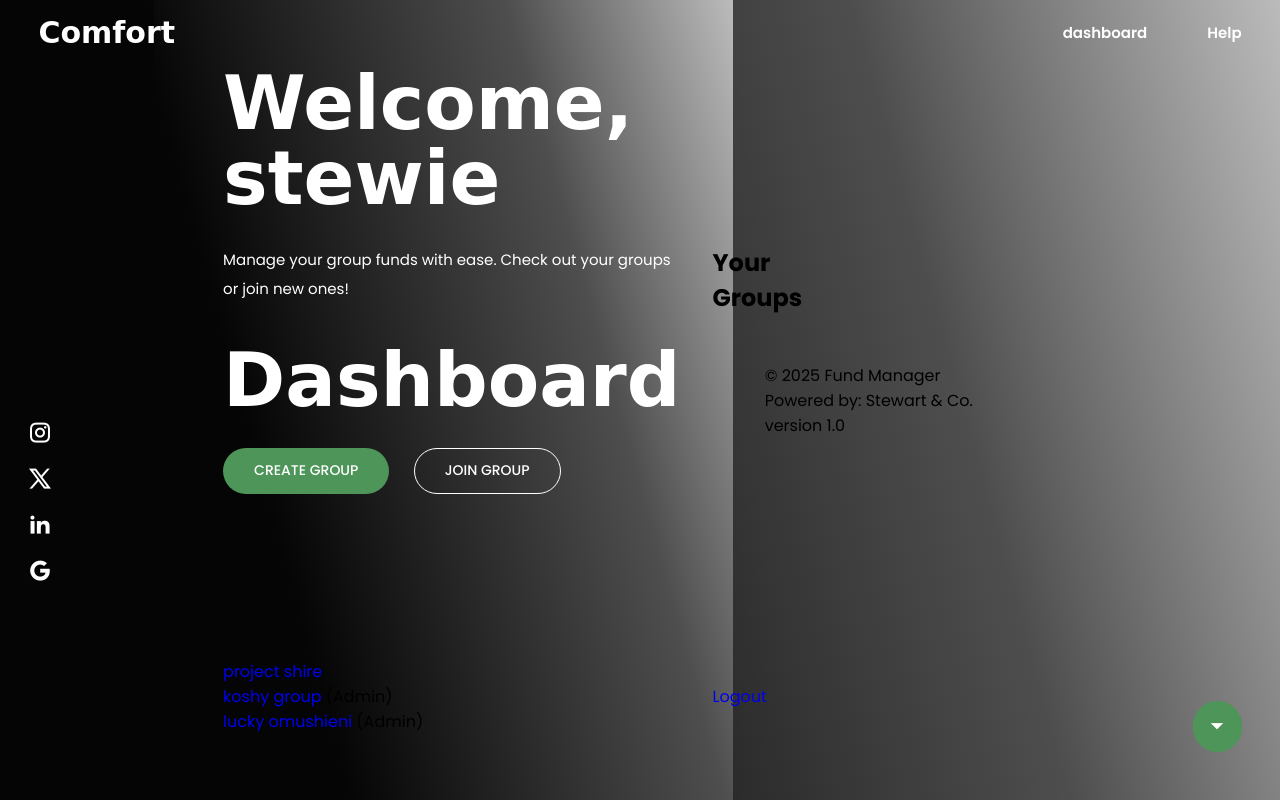
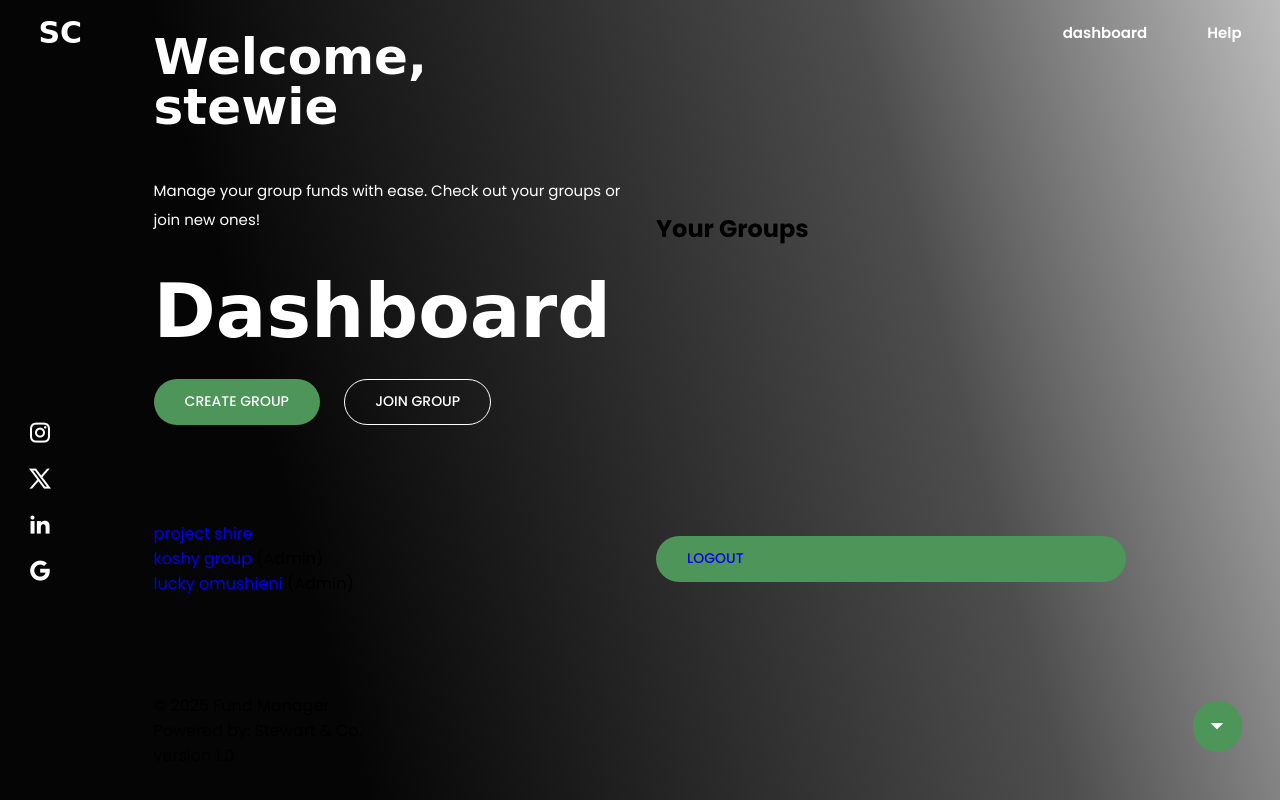
Before and after one commit to StewieC/projectshire1, a Django app: page / in a window 1280 px wide. Run offline with Django 5.2, Linux system fonts and the light colour scheme; a user stored in the database is signed in; data comes from the database, SQL or seed files in the repository; some libraries are stand-ins or nearby versions.

Commit message:
Add logout button with styling, update header logo, and enhance hero section text

```diff
--- a/contributions/static/css/style.css
+++ b/contributions/static/css/style.css
@@ -48,6 +48,23 @@ header {
     border-bottom: 2px solid white;
 }
 
+.logout{
+
+    display: inline-block;
+    color: white;
+    background: #4d9559;
+    border: 1px solid transparent;
+    padding: 12px 30px;
+    line-height: 1.4;
+    font-size: 14px;
+    font-weight: 500;
+    border-radius: 30px;
+    text-transform: uppercase;
+    transition: all .55s ease;
+
+}
+
+
 #menu-icon{
     color: white;
     font-size: 20px;
@@ -93,6 +110,15 @@ section{
     color: white;
     margin-bottom: 10px;
 }
+
+.hero-text h2{
+    font-family: 'Permanent Marker', cursive;
+    font-size: 50px;
+    line-height: 1;
+    color: white;
+    margin: 0 0 45px;
+}
+
 
 .hero-text p{
     color: white;
--- a/contributions/templates/contributions/base.html
+++ b/contributions/templates/contributions/base.html
@@ -24,7 +24,7 @@
 </head>
 <body>
     <header>
-        <a href="#" class="logo">Comfort</a>
+        <a href="#" class="logo">SC</a>
         <!-- <h1>Welcome to the Manage Pesa App</h1> -->
         <ul class="navlist">
         {% if user.is_authenticated %}
@@ -46,11 +46,14 @@
         </div>
         {% endif %}
 
-    <section class="hero">
+
     {% block content %}{% endblock %}
+
+
     <!--logout button-->
+    <div class="logout">
         <a href="{% url 'logout' %}">Logout</a>
-    </section>
+    </div>
 
 <!--link icons-->
     <div class="icons">
--- a/contributions/templates/contributions/dashboard.html
+++ b/contributions/templates/contributions/dashboard.html
@@ -6,7 +6,7 @@
 <section class="hero">
     <!--Left Section-->
     <div class="hero-text">
-        <h1>Welcome, {{ user.username }}</h1>
+        <h2>Welcome, {{ user.username }}</h2>
         <p>Manage your group funds with ease. Check out your groups or join new ones!</p>
 
 
```
